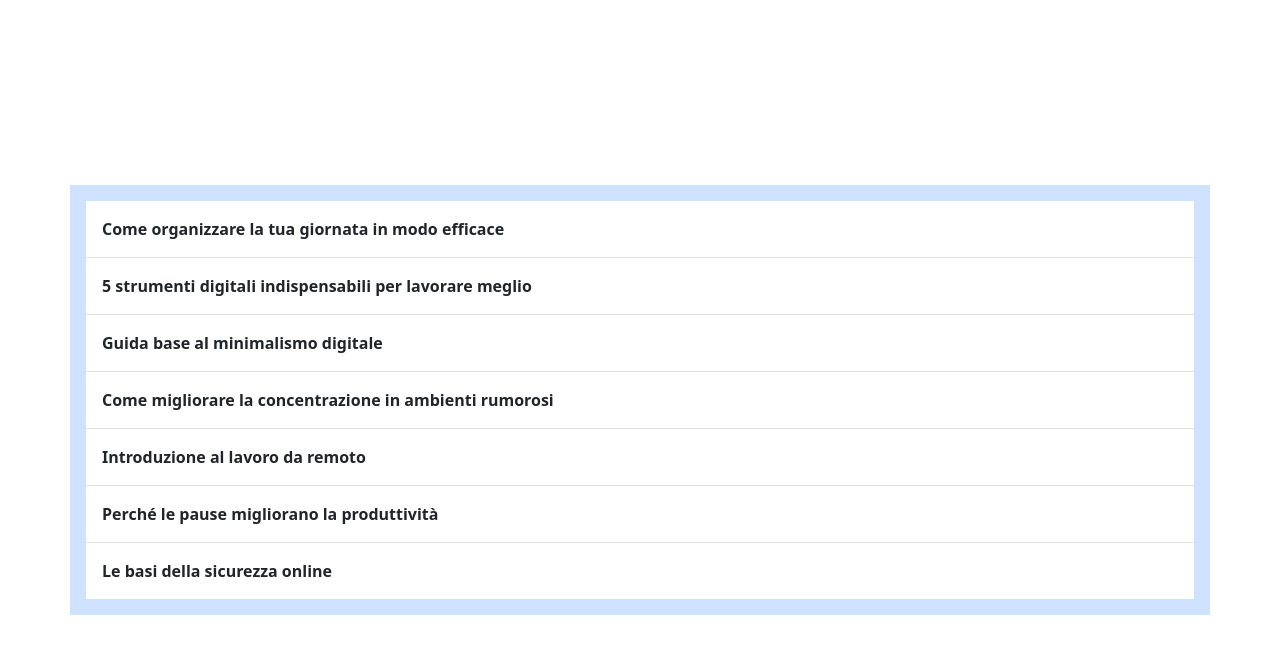
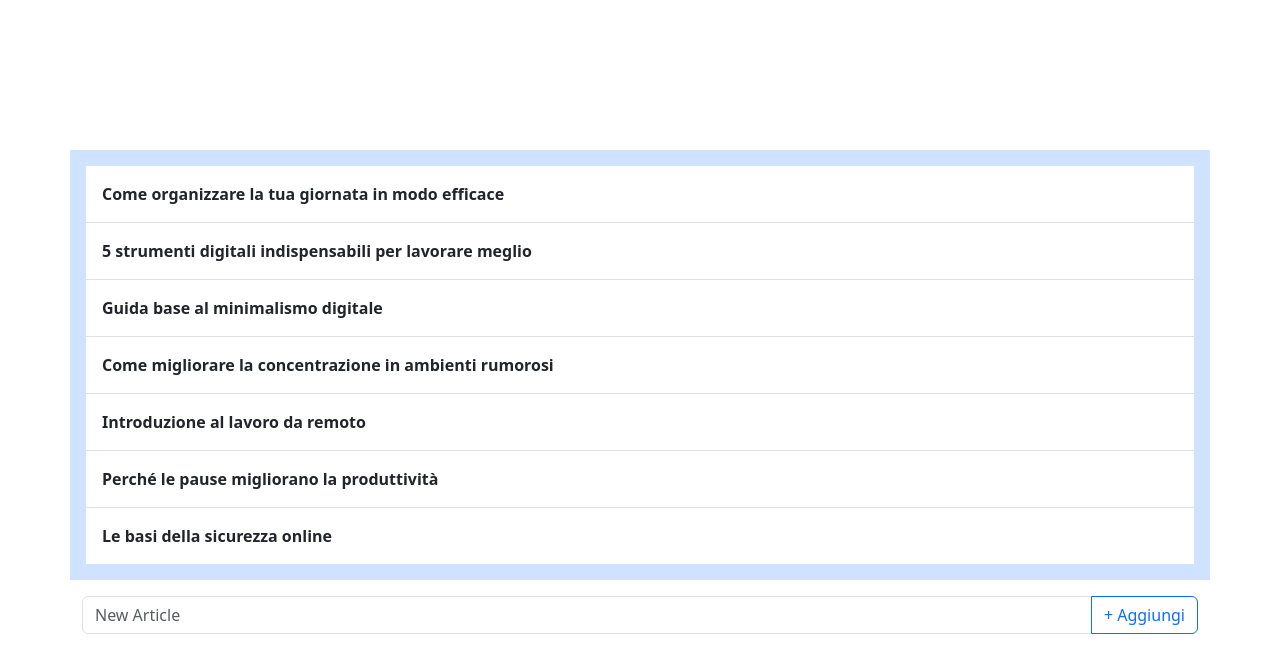
Before and after one commit to andreasalvi99/react-form, a React (Vite) app: page / in a window 1280 px wide. Shown: the top 672 px of the page. Built offline with nearby package versions, Linux system fonts and the light colour scheme.

Commit message:
added input

```diff
--- a/src/App.jsx
+++ b/src/App.jsx
@@ -13,19 +13,35 @@ export default function App() {
     <>
       <section
         id="article-list"
-        className="p-5 d-flex justify-content-center align-items-center"
+        className="p-5 d-flex justify-content-center align-items-center flex-column"
       >
         <div className="container text-start p-3 bg-primary-subtle">
-          <ul class="list-group list-group-flush">
+          <ul className="list-group list-group-flush">
             {headLines.map((headLine, index) => {
               return (
-                <li key={index} class="list-group-item fw-bold p-3">
+                <li key={index} className="list-group-item fw-bold p-3">
                   {headLine}
                 </li>
               );
             })}
           </ul>
         </div>
+        <div className="input-group mb-3 container mt-3">
+          <input
+            type="text"
+            className="form-control"
+            placeholder="New Article"
+            aria-label="New Article"
+            aria-describedby="button-addon2"
+          />
+          <button
+            className="btn btn-outline-primary"
+            type="button"
+            id="button-addon2"
+          >
+            + Aggiungi
+          </button>
+        </div>
       </section>
     </>
   );
```
